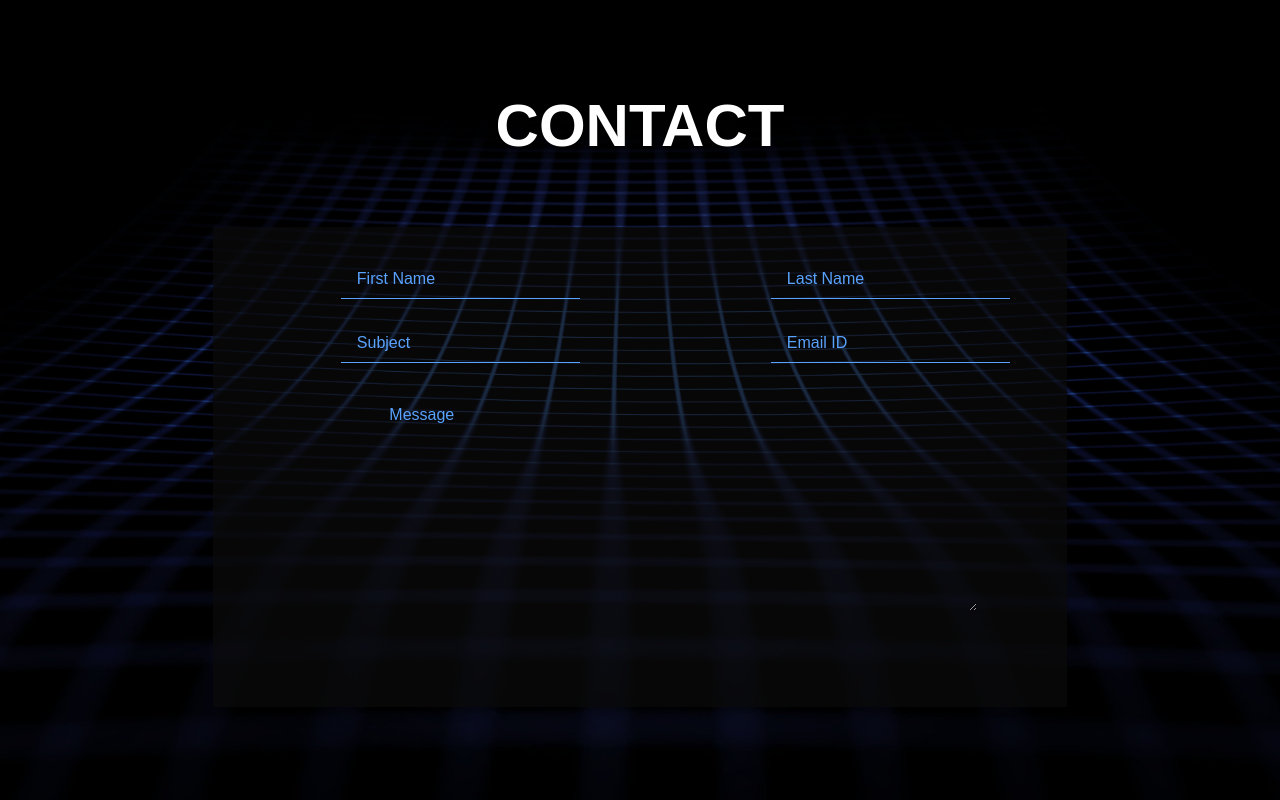
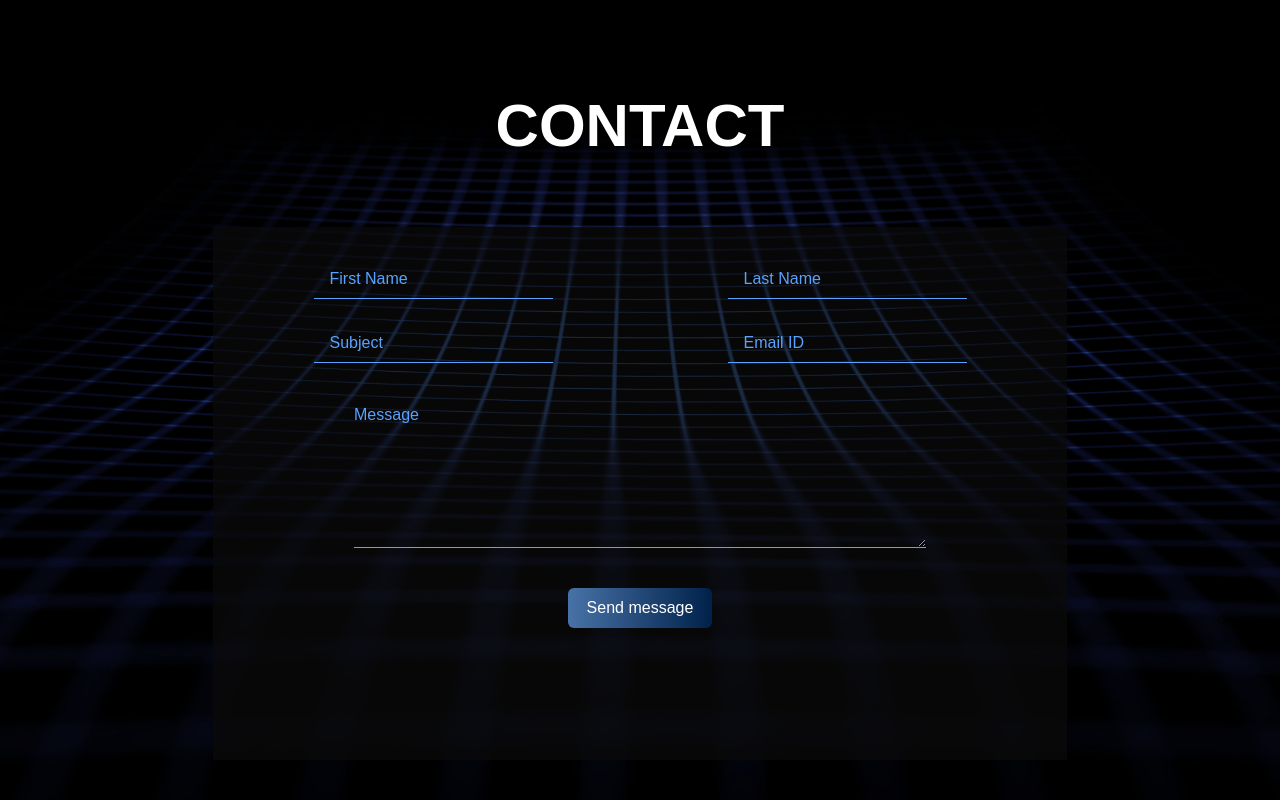
Before and after one commit to vishalpokuri/TAM_Gravitas_page, a React (Create React App) app: page / in a window 1280 px wide. Shown: the part 2976-3776 px from the top of the page. Built offline with nearby package versions, Linux system fonts and the light colour scheme.

Commit message:
Added send message button

```diff
--- a/src/App.js
+++ b/src/App.js
@@ -8,6 +8,7 @@ import { EventCard } from "./components/Card";
 import { TeamCard } from "./components/TeamCard";
 import { Welcome } from "./components/Welcome";
 import Nav from "./components/Nav";
+import { Button } from "./components/Button";
 function App() {
   return (
     <>
@@ -73,9 +74,8 @@ function App() {
         style={{ backgroundImage: `url(${bg})` }}
       >
         <h2 className="text-6xl leading-tight mt-12">CONTACT</h2>
-        <div className="w-4/6 bg-cardbg bg-opacity-70 h-3/5 mt-16  p-4">
-          <div className="flex flex-row">
-            {/* This is the top wrapper for send button too */}
+        <div className="w-4/6 bg-cardbg bg-opacity-70 h-2/3 mt-16  p-4 flex flex-col items-center">
+          <div className="flex flex-row"></div>
           <div className="flex flex-col m-4">
             <div className="flex flex-row justify-around ">
               <input
@@ -102,13 +102,14 @@ function App() {
               />
             </div>
             <textarea
-                rows={8}
+              rows={6}
               cols={60}
-                className="bg-transparent mx-32 placeholder:text-phcolor font-extralight p-4"
+              className="bg-transparent border-b border-solid border-phcolor mx-32 placeholder:text-phcolor font-extralight mt-4"
               placeholder="Message"
             />
           </div>
-          </div>
+          <br />
+          <Button what="Send message" />
         </div>
       </div>
     </>
```
Lines whose indentation alone changed are shown as unchanged.
